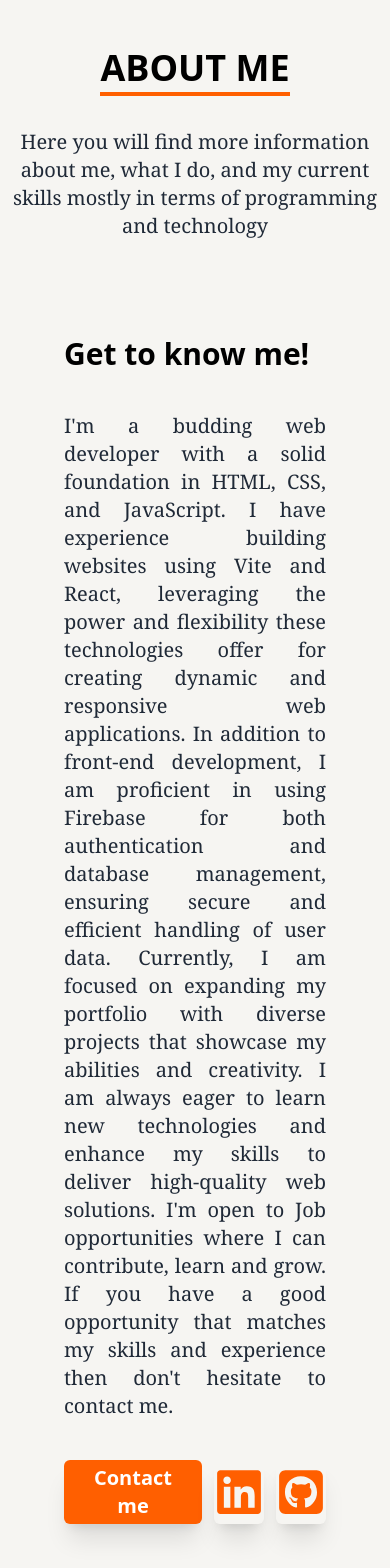
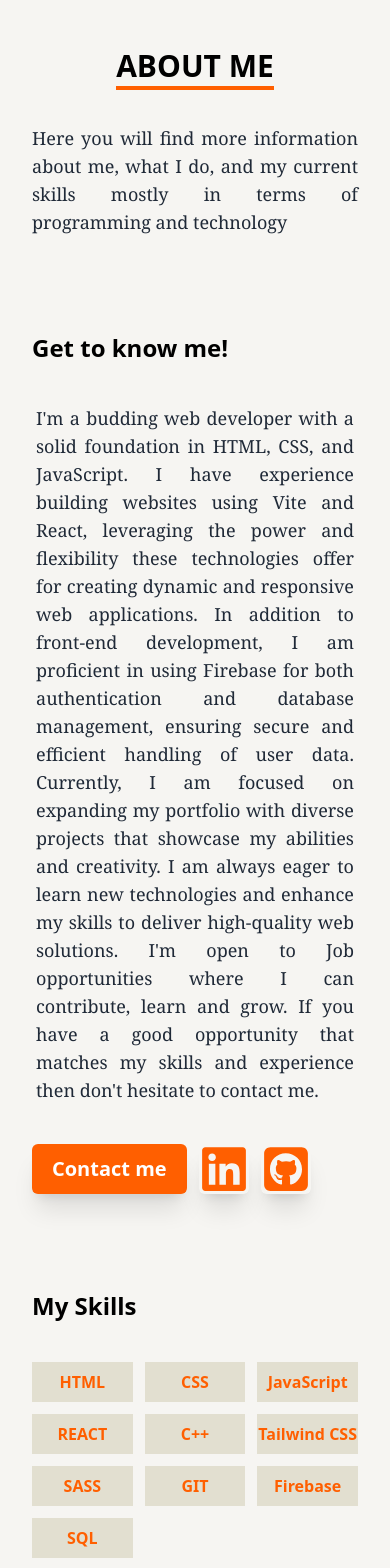
Before and after one commit to bibhuti147/portfolio-app, a React (Vite) app: page /aboutme in a window 390 px wide. Shown: the part 80-1648 px from the top of the page. Built offline with nearby package versions, Linux system fonts and the light colour scheme.

Commit message:
8th change

```diff
--- a/src/components/Footer.jsx
+++ b/src/components/Footer.jsx
@@ -5,17 +5,19 @@ import { Link } from "react-router-dom";
 
 const Footer = () => {
   return (
-    <div className="bg-black text-white px-20">
-      <div className="flex justify-between border-b-gray-400 border-b-[0.1px] py-20">
-        <div>
-          <h1 className="text-3xl font-bold mb-5">Bibhuti Bhusan Nayak</h1>
-          <p className="text-sm w-[75%]">
+    <div className="bg-black text-white px-6 md:px-20">
+      <div className="flex justify-between border-b-gray-400 border-b-[0.1px] py-10 md:py-20">
+        <div className="px-3">
+          <h1 className="text-xl md:text-3xl font-bold mb-5">
+            Bibhuti Bhusan Nayak
+          </h1>
+          <p className="text-sm text-justify">
             A Result-Oriented Web Developer building and managing Websites and
             Web Applications that leads to the success of the overall product.
           </p>
         </div>
-        <div>
-          <h1 className="text-3xl font-bold mb-5">SOCIAL</h1>
+        <div className="px-3">
+          <h1 className="text-xl md:text-3xl font-bold mb-5">SOCIAL</h1>
           <ul className="flex gap-3">
             <li>
               <Link
--- a/src/components/Header.jsx
+++ b/src/components/Header.jsx
@@ -27,31 +27,28 @@ const Header = () => {
   );
 
   return (
-    <div
-      className="px-5 md:px-8 py-4 flex justify-between fixed top-0 z-50 bg-[#F0EBE3] shadow-lg w-full"
-      style={{ top: 0 }}
-    >
+    <div className="px-5 md:px-8 py-4 flex justify-between fixed top-0 z-50 bg-[#F0EBE3] shadow-lg w-full">
       <div className="flex gap-2">
         <img
           src={logo}
-          className="w-16 h-16 rounded-full transform transition ease-in-out hover:scale-125"
+          className="w-9 md:w-16 h-9 md:h-16 rounded-full transform transition ease-in-out hover:scale-125"
         />
-        <h1 className="text-xl mt-5 md:mt-0 md:pt-[17px] font-bold hover:text-[#FF5F00] cursor-default">
+        <h1 className="text-sm md:text-xl mt-[9px] md:mt-0 md:pt-[17px] font-bold hover:text-[#FF5F00] cursor-default">
           BIBHUTI BHUSAN NAYAK
         </h1>
       </div>
       <div className="flex gap-4 md:gap-12">
         <div className="hidden md:block">{navList}</div>
-        <button className="rounded-full px-6 my-1 text-base text-white bg-gray-500 hover:bg-[#FF5F00] hover:text-white font-bold focus:outline-none">
+        <button className="hidden lg:block rounded-full px-6 my-1 text-base text-white bg-gray-500 hover:bg-[#FF5F00] hover:text-white font-bold focus:outline-none">
           DOWNLOAD CV
         </button>
         <button className="md:hidden" onClick={() => setIsopen(!isopen)}>
-          <VscThreeBars size={40} />
+          <VscThreeBars size={30} />
         </button>
       </div>
       {isopen && (
         <div
-          className="lg:hidden absolute top-20 right-0 px-6 bg-[#F0EBE3] text-right w-full shadow-xl"
+          className="lg:hidden absolute top-16 right-0 px-6 bg-[#F0EBE3] text-right w-full shadow-xl"
           onClick={() => setIsopen(!isopen)}
         >
           {navList}
--- a/src/components/Layout.jsx
+++ b/src/components/Layout.jsx
@@ -4,7 +4,7 @@ import Footer from "./Footer";
 
 const Layout = ({ children }) => {
   return (
-    <div className="w-[160%] md:w-full">
+    <div className="w-full">
       <Header />
       <div className="min-h-screen">{children}</div>
       <Footer />
--- a/src/pages/Aboutme.jsx
+++ b/src/pages/Aboutme.jsx
@@ -6,17 +6,19 @@ import { Link } from "react-router-dom";
 const Aboutme = () => {
   return (
     <div className="py-32 bg-[#F6F5F2]">
-      <h1 class="text-4xl text-center font-bold pb-10">
+      <h1 class="text-3xl md:text-4xl text-center font-bold pb-10">
         <span class="border-b-4 border-[#FF5F00]">ABOUT ME</span>
       </h1>
-      <p className="text-center text-gray-800 text-xl font-serif px-2 md:px-56">
+      <p className="text-justify md:text-center text-gray-800 text-lg md:text-xl font-serif px-8 md:px-56">
         Here you will find more information about me, what I do, and my current
         skills mostly in terms of programming and technology
       </p>
       <div className="grid grid-cols-1 md:grid-cols-2 pt-24 md:pt-32">
-        <div className="px-16">
-          <h1 className="text-3xl font-bold pb-10">Get to know me!</h1>
-          <p className="text-xl text-gray-800 font-serif text-justify pb-10">
+        <div className="px-8 md:px-16">
+          <h1 className="text-2xl md:text-3xl font-bold pb-10">
+            Get to know me!
+          </h1>
+          <p className="text-lg md:text-xl text-gray-800 font-serif text-justify px-1 pb-10">
             I'm a budding web developer with a solid foundation in HTML, CSS,
             and JavaScript. I have experience building websites using Vite and
             React, leveraging the power and flexibility these technologies offer
@@ -50,37 +52,37 @@ const Aboutme = () => {
             </button>
           </div>
         </div>
-        <div className="px-16 md:px-6 pt-24">
-          <h1 className="text-3xl font-bold pb-10">My Skills</h1>
-          <ul className="grid grid-cols-4 md:grid-cols-5 gap-3">
-            <li className="bg-[#E2DFD0] text-lg text-center text-[#FF5F00] font-semibold py-2">
+        <div className="px-8 md:px-6 pt-24">
+          <h1 className="text-2xl md:text-3xl font-bold pb-10">My Skills</h1>
+          <ul className="grid grid-cols-3 md:grid-cols-5 gap-3">
+            <li className="bg-[#E2DFD0] md:text-lg text-center text-[#FF5F00] font-semibold py-2">
               HTML
             </li>
-            <li className="bg-[#E2DFD0] text-lg text-center text-[#FF5F00] font-semibold py-2">
+            <li className="bg-[#E2DFD0] md:text-lg text-center text-[#FF5F00] font-semibold py-2">
               CSS
             </li>
-            <li className="bg-[#E2DFD0] text-lg text-center text-[#FF5F00] font-semibold py-2">
+            <li className="bg-[#E2DFD0] md:text-lg text-center text-[#FF5F00] font-semibold py-2">
               JavaScript
             </li>
-            <li className="bg-[#E2DFD0] text-lg text-center text-[#FF5F00] font-semibold py-2">
+            <li className="bg-[#E2DFD0] md:text-lg text-center text-[#FF5F00] font-semibold py-2">
               REACT
             </li>
-            <li className="bg-[#E2DFD0] text-lg text-center text-[#FF5F00] font-semibold py-2">
+            <li className="bg-[#E2DFD0] md:text-lg text-center text-[#FF5F00] font-semibold py-2">
               C++
             </li>
-            <li className="bg-[#E2DFD0] text-lg text-center text-[#FF5F00] font-semibold py-2">
+            <li className="bg-[#E2DFD0] md:text-lg text-center text-[#FF5F00] font-semibold py-2">
               Tailwind CSS
             </li>
-            <li className="bg-[#E2DFD0] text-lg text-center text-[#FF5F00] font-semibold py-2">
+            <li className="bg-[#E2DFD0] md:text-lg text-center text-[#FF5F00] font-semibold py-2">
               SASS
             </li>
-            <li className="bg-[#E2DFD0] text-lg text-center text-[#FF5F00] font-semibold py-2">
-              GIT & GitHub
+            <li className="bg-[#E2DFD0] md:text-lg text-center text-[#FF5F00] font-semibold py-2">
+              GIT
             </li>
-            <li className="bg-[#E2DFD0] text-lg text-center text-[#FF5F00] font-semibold py-2">
+            <li className="bg-[#E2DFD0] md:text-lg text-center text-[#FF5F00] font-semibold py-2">
               Firebase
             </li>
-            <li className="bg-[#E2DFD0] text-lg text-center text-[#FF5F00] font-semibold py-2">
+            <li className="bg-[#E2DFD0] md:text-lg text-center text-[#FF5F00] font-semibold py-2">
               SQL
             </li>
           </ul>
--- a/src/pages/Contact.jsx
+++ b/src/pages/Contact.jsx
@@ -36,14 +36,14 @@ const Contact = () => {
 
   return (
     <div className="py-32 bg-[#F0EBE3]">
-      <h1 class="text-4xl text-center font-bold pb-10">
+      <h1 class="text-3xl md:text-4xl text-center font-bold pb-10">
         <span class="border-b-4 border-[#FF5F00]">Contact Me</span>
       </h1>
-      <p className="text-center text-gray-800 text-xl font-serif px-14 md:px-56 pb-5">
+      <p className="text-justify md:text-center text-gray-800 text-lg md:text-xl font-serif px-8 md:px-56 pb-10">
         Feel free to Contact me by submitting the form below and I will get back
         to you as soon as possible.
       </p>
-      <div className="py-7 md:py-14 mx-16 md:mx-60 px-8 md:px-16 bg-[#DDDDDD] shadow-xl">
+      <div className="py-7 md:py-14 mx-8 md:mx-60 px-4 md:px-16 bg-[#DDDDDD] shadow-xl">
         <form
           onSubmit={onSubmit}
           class="w-full mx-auto flex flex-col justify-center "
--- a/src/pages/Home.jsx
+++ b/src/pages/Home.jsx
@@ -8,10 +8,10 @@ const Home = () => {
   return (
     <Layout>
       <div id="home" className="py-32 bg-[#FFFAE6]">
-        <h1 className="text-6xl text-center font-bold pt-16">
+        <h1 className="text-4xl md:text-6xl text-center font-bold pt-16">
           HEY, I'M BIBHUTI BHUSAN NAYAK
         </h1>
-        <p className="py-12 px-10 text-center font-serif text-gray-700 text-xl">
+        <p className="py-12 px-10 font-serif text-gray-700 text-justify text-lg md:text-xl">
           A Result-Oriented Web Developer building and managing Websites and Web
           Applications that leads to the success of the overall product.
         </p>
```
Also changed, not shown: src/pages/Projects.jsx (+7 -7 lines).
